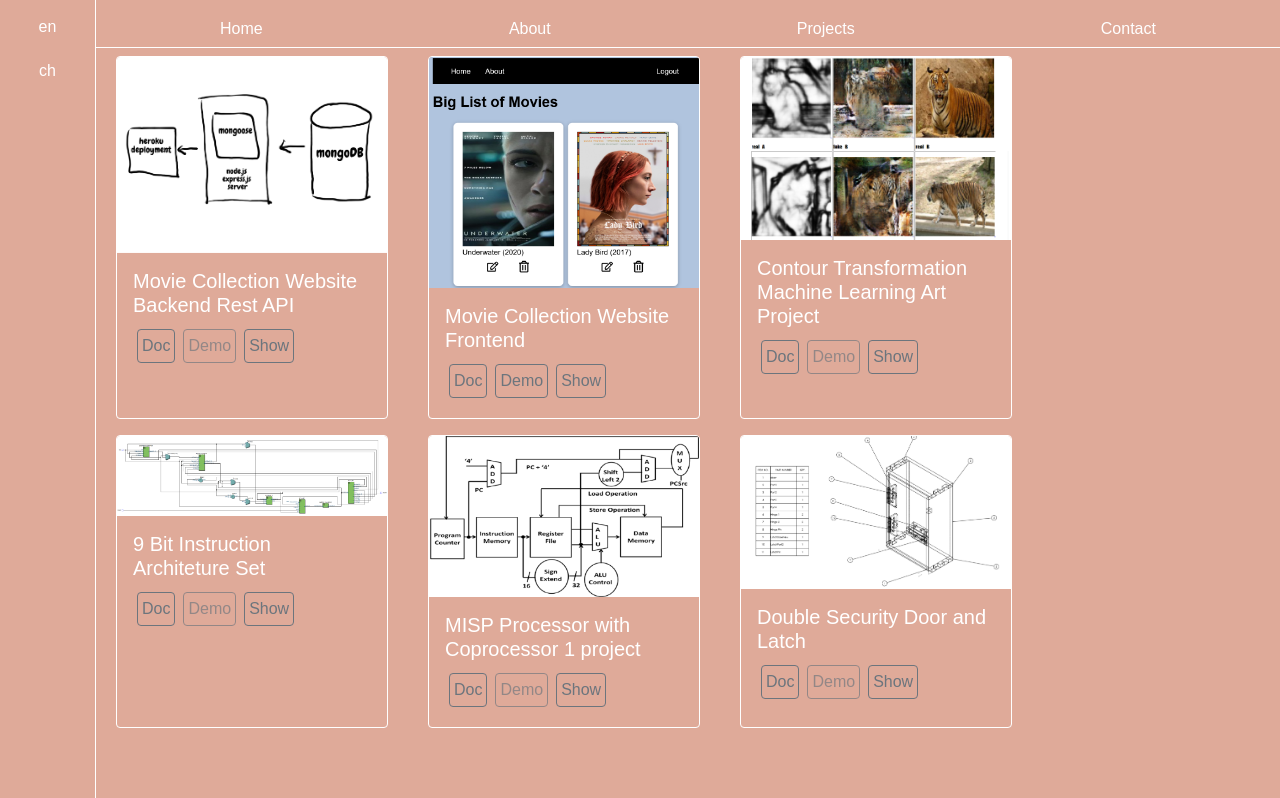
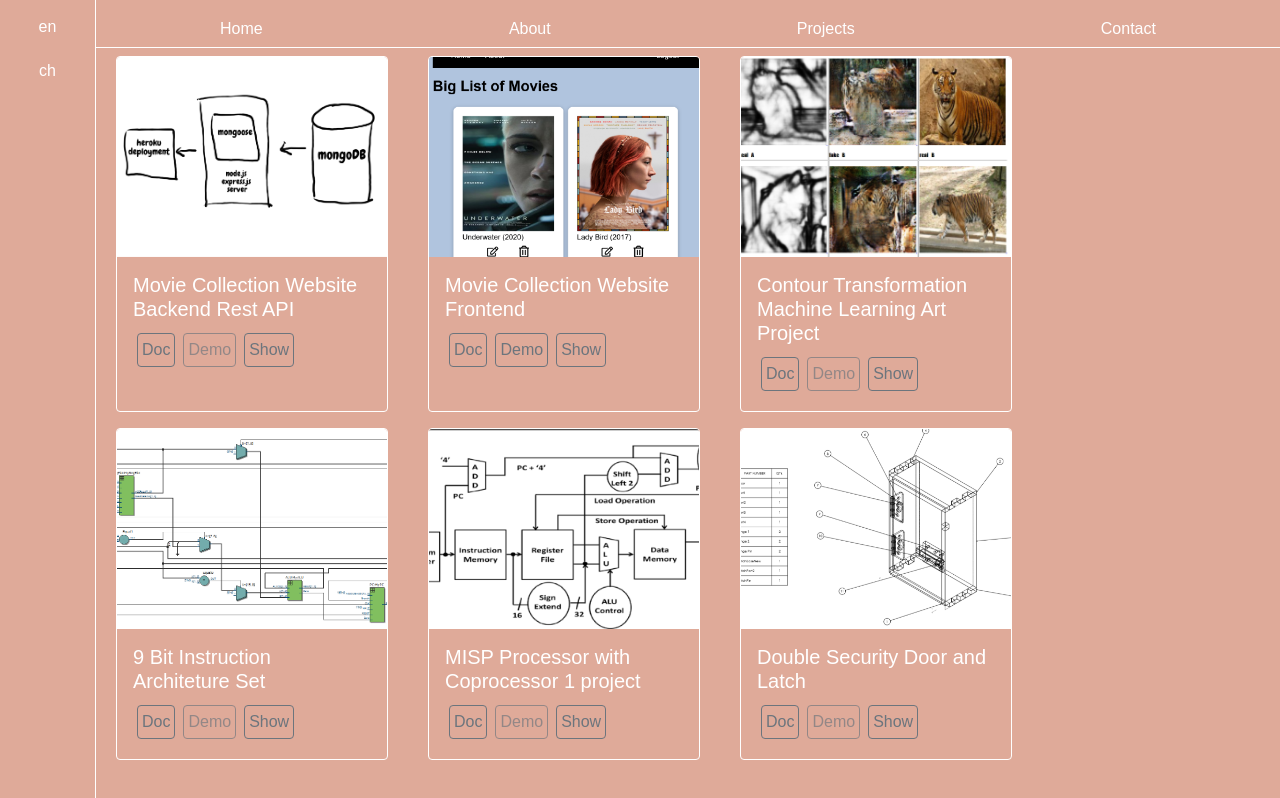
Before and after one commit to kinming92/react-portfolio, a React (Create React App) app: page /react-portfolio/projects in a window 1280 px wide. Built offline with nearby package versions, Linux system fonts and the light colour scheme; the HTML template or start-up script is replaced by a standard one.

Commit message:
fixed height for the image in the card

```diff
--- a/src/Component/En/Card.js
+++ b/src/Component/En/Card.js
@@ -54,7 +54,7 @@ class Card extends Component{
 
         return(
             <div className="card" >
-                <img src={process.env.PUBLIC_URL + image} className="card-img-top" alt="..." style={{ maxHeight: "100%", maxWidth: "100%"}}/>
+                <img src={process.env.PUBLIC_URL + image} className="card-img-top" alt="..." style={{ height: "200px", maxWidth: "100%", objectFit: "cover"}}/>
                 <div className="card-body">
                     <h5 className="card-title">{title}</h5>
                     <button className={"btn btn-outline-secondary m-1 p-1" + disabledDoc } onClick={() => this.onDocClicked()} >Doc</button>
--- a/src/Component/En/Navbar.js
+++ b/src/Component/En/Navbar.js
@@ -7,7 +7,7 @@ class Navbar extends Component {
             <div className="navbar">
                 <ul className="navbar__nav">
                     <li className="nav__item">
-                        <Link className="nav-link active" to={"/react-portfolio"}>Home</Link>
+                        <Link className="nav-link" to={"/react-portfolio"}>Home</Link>
                     </li>
                     <li className="nav__item">
                         <Link className="nav-link" to={"/react-portfolio/about"}>About</Link>
```
